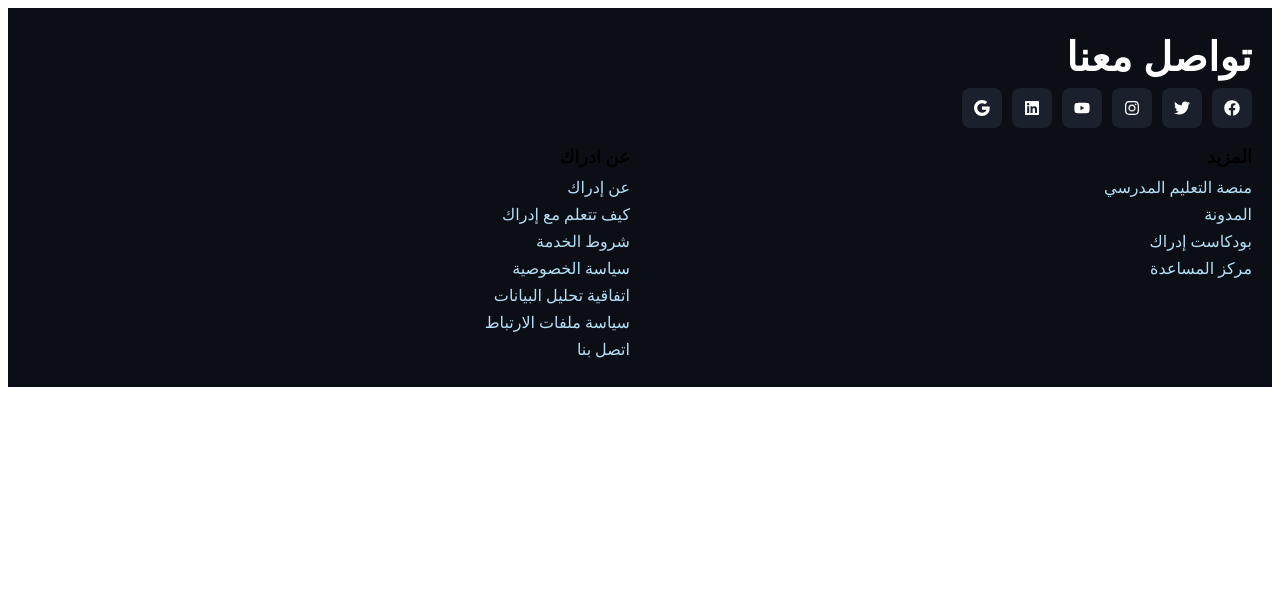
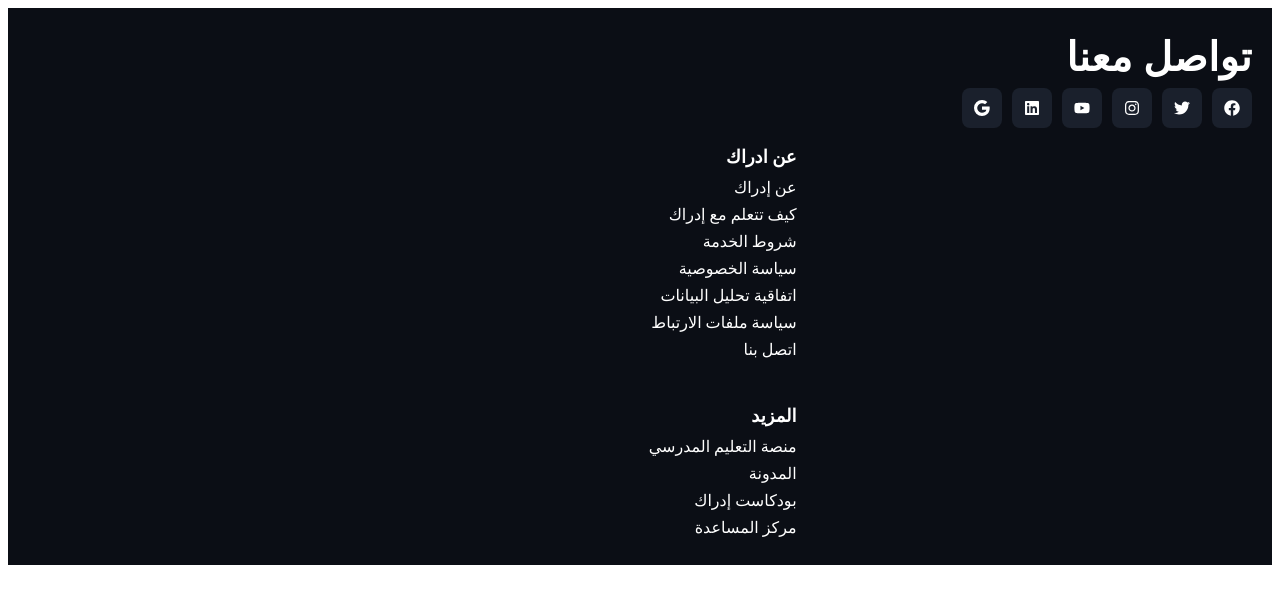
Before and after one commit to redarashid/learning-platform, a React (Vite) app: page /footer in a window 1280 px wide. Shown: the top 604 px of the page. Built offline with nearby package versions, Linux system fonts and the light colour scheme.

Commit message:
learning-platform

```diff
--- a/src/App.css
+++ b/src/App.css
@@ -1,5 +1,5 @@
 body {
-  background-color: #fff;
+  background-color: #fff !important;
 }
 * {
   outline: 0 !important;
@@ -8,6 +8,11 @@
 
 .home {
   background-color: linear-gradient(to right, rgb(0, 0, 0), #010d55);
+}
+
+.login {
+  background-color: #25343f !important;
+  width: 100% !important;
 }
 
 .login button {
@@ -50,7 +55,6 @@
   gap: 10px;
   justify-content: flex-end;
   text-align: right;
-
 }
 
 .social-link {
@@ -68,28 +72,25 @@
 .social-link:hover {
   background-color: #2d3748;
 }
-/* Footer.css */
-.footer-container {
-  background-color: #0b0e15;
-  padding: 20px;
-  color: #b3dff5;
-}
-
+/* إضافة تنسيق لأقسام الفوتر لعرضها بجانب بعض */
 .footer-sections {
-  display: flex;
-  justify-content: space-between;
-  flex-wrap: wrap;
+  max-width: 1200px;
+  margin: 0 auto;
+  display: flex; /* استخدام flex لعرض الأقسام بجانب بعض */
+  justify-content: space-between; /* توزيع المسافة بين الأقسام */
+  flex-wrap: wrap; /* السماح للأقسام بالانتقال إلى سطر جديد إذا كانت الشاشة صغيرة */
   gap: 20px;
 }
 
 .footer-section {
-  flex: 1 1 200px;
+  flex: 1 1 200px; /* تحديد أن كل قسم سيكون له حجم مرن */
 }
 
 .footer-title {
   font-size: 18px;
   margin-bottom: 10px;
   font-weight: bold;
+  color: #fff;
 }
 
 .footer-links {
@@ -100,7 +101,7 @@
 
 .footer-link {
   display: block;
-  color: #b3dff5;
+  color: #fff;
   text-decoration: none;
   margin-bottom: 8px;
   transition: color 0.3s ease;
--- a/src/App.jsx
+++ b/src/App.jsx
@@ -1,12 +1,11 @@
-import { Box } from "@mui/material";
 import "./App.css";
 
 function App() {
   return (
-      <Box>
+    <>
+    </>
+  )
 
-      </Box>
-  )
 }
 
 export default App;
--- a/src/components/Footer.jsx
+++ b/src/components/Footer.jsx
@@ -62,10 +62,10 @@
         ))}
       </Box>
 
-      <Stack>
-        <div className="footer-sections">
+      <Stack sx={{direction: "row", textAlign: "right"}}>
+        <Box  className="footer-sections">
           {sections.map((section, index) => (
-            <div key={index} className="footer-section">
+            <Box key={index} className="footer-section">
               <h3 className="footer-title">{section.title}</h3>
               <ul className="footer-links">
                 {section.links.map((link, i) => (
@@ -76,9 +76,9 @@
                   </li>
                 ))}
               </ul>
-            </div>
+            </Box>
           ))}
-        </div>
+        </Box>
       </Stack>
     </div>
   );
--- a/src/components/Login.jsx
+++ b/src/components/Login.jsx
@@ -1,3 +1,6 @@
+
+
+
 import {
   Container,
   FormControl,
@@ -23,6 +26,8 @@
   const [showPassword, setShowPassword] = useState(false);
 
   const handleClickShowPassword = () => setShowPassword((show) => !show);
+  const handleMouseDownPassword = (event) => event.preventDefault();
+
 
 
 
@@ -34,17 +39,22 @@
 
   const handleLogin = () => {
     if (userName === "user" && password === "password") {
-      navigate("/home");
+      navigate("/couses");
     } else {
       alert("Invalid credentials");
     }
   };
 
+  const goToCourses = () => {
+    navigate("/couses")
+  }
+  const goToHomePage = () => {
+    navigate("/header")
+  }
 
-  const handleMouseDownPassword = (event) => event.preventDefault();
 
   return (
-    <Container sx={{ backgroundColor: "#222222" }} className="login">
+    <Container  className="login">
       <Box
         sx={{
           display: "flex",
@@ -53,6 +63,7 @@
           padding: "10px 20px",
           backgroundColor: "#333",
           color: "#fff",
+          background: "#222222"
         }}>
         <Box
           sx={{
@@ -61,6 +72,7 @@
           }}
           onClick={preventDefault}>
           <Typography
+            onClick={goToHomePage }
             variant="body1"
             component="a"
             href="#features"
@@ -75,6 +87,7 @@
             Home Page
           </Typography>
           <Typography
+            onClick={goToCourses}
             variant="body1"
             component="a"
             href="#features"
@@ -167,7 +180,23 @@
           }}>
           Sign in to your account
         </Typography>
-        <FormControl defaultValue="Password" sx={{ m: 1 }} variant="standard">
+
+        <FormControl style={{width: "30%"}}  variant="standard">
+          <InputLabel htmlFor="component-simple">Name</InputLabel>
+          <Input
+            value={userName}
+            onChange={(e)=> setUsername(e.target.value)}
+            id="component-simple"
+            sx={{
+              backgroundColor: "#FFF",
+              padding: "7px 20px",
+              borderRadius: "4px",
+            }}
+            placeholder="UserName"
+          />
+        </FormControl>
+
+        <FormControl defaultValue="Password" sx={{ m: 1 }} style={{width: "30%"}}  variant="standard">
           <InputLabel htmlFor="Password">Password</InputLabel>
           <Input
             onChange={(e) => setPassword(e.target.value)}
@@ -204,19 +233,8 @@
             }
           />
         </FormControl>
-        <FormControl variant="standard">
-          <InputLabel htmlFor="component-simple">Name</InputLabel>
-          <Input
-            value={userName}
-            id="component-simple"
-            sx={{
-              backgroundColor: "#FFF",
-              padding: "7px 20px",
-              borderRadius: "4px",
-            }}
-            placeholder="UserName"
-          />
-        </FormControl>
+
+
         <Box sx={{ display: "flex", gap: "1rem" }}>
           <Typography
             sx={{ color: "#fff", fontSize: "13px", cursor: "pointer" }}>
--- /dev/null
+++ b/src/components/NoPage.jsx
@@ -0,0 +1,15 @@
+const NoPage = () => {
+  return (
+    <div
+      style={{
+        fontSize: "5rem",
+        fontWeight: "bold",
+        textAlign: "center",
+        justifyContent: "center",
+      }}>
+      Not found page
+    </div>
+  );
+};
+
+export default NoPage;
--- /dev/null
+++ b/src/components/courses/Courses.jsx
@@ -0,0 +1,8 @@
+
+const Courses = () => {
+  return (
+    <div>Courses</div>
+  )
+}
+
+export default Courses
--- a/src/components/home/Header.jsx
+++ b/src/components/home/Header.jsx
@@ -9,8 +9,10 @@
 import SearchIcon from "@mui/icons-material/Search";
 import DirectionsIcon from "@mui/icons-material/Directions";
 import Hero from "./Hero";
+import { useNavigate } from "react-router-dom";
 
 const Header = () => {
+  const navigate = useNavigate();
   return (
     <Container>
       <Stack
@@ -28,6 +30,7 @@
               fontWeight: "bold",
               mr: "0.7rem",
             }}
+            onClick={()=> navigate("/login")}
             variant="contained"
             href="#contained-buttons">
             سجل مجانا
@@ -120,7 +123,12 @@
             <img
               src="/public/images/logo.png"
               alt="Logo"
-              style={{ width: 150, height: 50, marginRight: 10, cursor: "pointer" }}
+              style={{
+                width: 150,
+                height: 50,
+                marginRight: 10,
+                cursor: "pointer",
+              }}
             />
           </a>
         </Box>
--- a/src/main.jsx
+++ b/src/main.jsx
@@ -6,16 +6,22 @@
 import Header from './components/home/Header.jsx'
 import Hero from './components/home/Hero.jsx'
 import Footer from './components/Footer.jsx'
+import NoPage from './components/NoPage.jsx'
+import Courses from './components/courses/Courses.jsx'
 
 createRoot(document.getElementById('root')).render(
   <StrictMode>
   <BrowserRouter>
     <Routes>
-      <Route path='/' element={<Login />}></Route>
+      <Route path='/' element={<Header />}></Route>
       <Route path='/login' element={<Login />}></Route>
-      <Route path='/home' element={<Header />}></Route>
+      <Route path='/header' element={<Header />}></Route>
       <Route path='/hero' element={<Hero />}></Route>
+      <Route path='/couses' element={<Courses />}></Route>
       <Route path='/footer' element={<Footer />}></Route>
+
+
+      <Route path='*' element={<NoPage />}></Route>
     </Routes>
     <App />
   </BrowserRouter>
```
